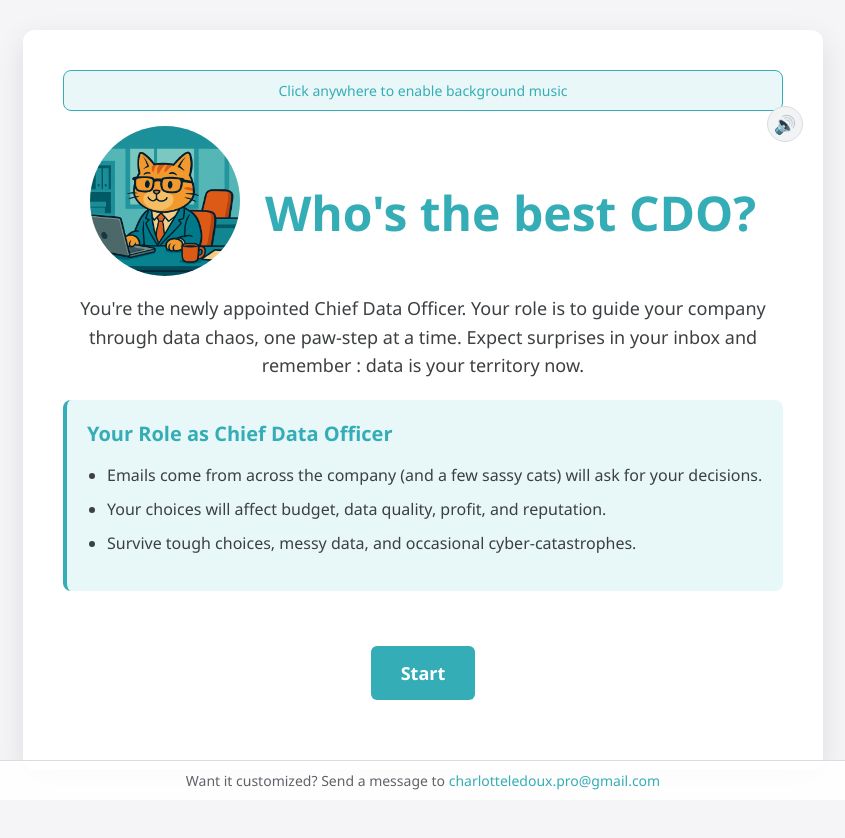
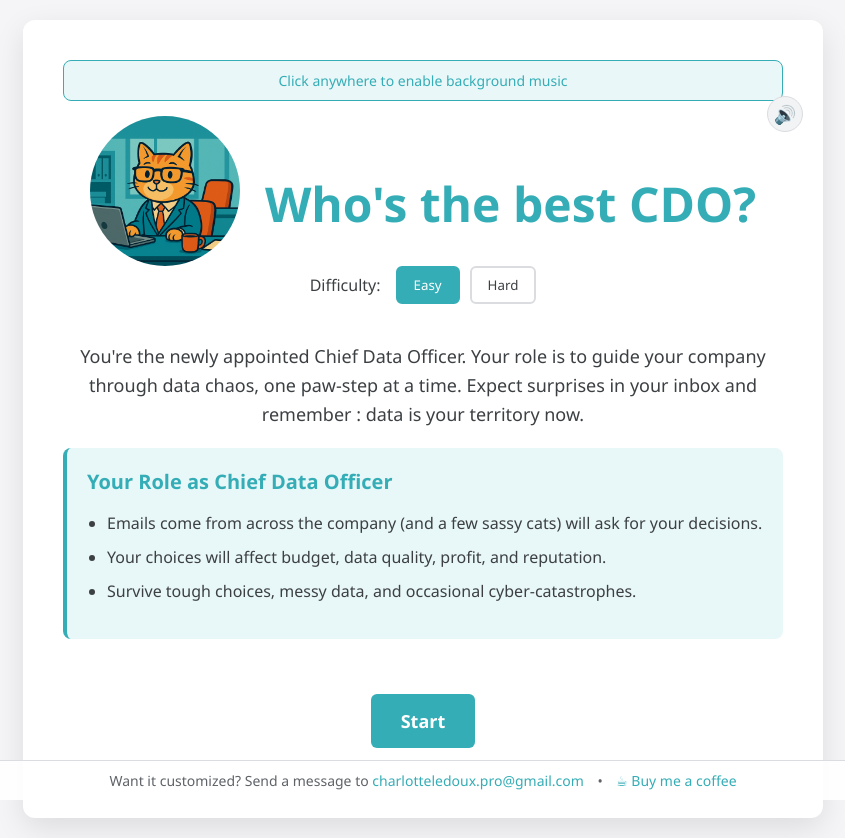
Before and after one commit to floriangardin/governopoly, a React (Create React App) app: page / in a window 1280 px wide. Shown: the whole page, without its empty margins (217-1062 px from the left). Before the commit the page ends 800 px from the top, so only its background shows below. Built offline with nearby package versions, Linux system fonts and the light colour scheme; no server answers.

Commit message:
add difficulty button

```diff
--- a/src/App.tsx
+++ b/src/App.tsx
@@ -29,6 +29,7 @@ function App() {
   const [gameState, setGameState] = useState<GameState>('start');
   const [score, setScore] = useState(0);
   const [defeatReason, setDefeatReason] = useState<DefeatReason>('budget');
+  const [difficulty, setDifficulty] = useState('easy');
   const [finalStats, setFinalStats] = useState({
     cdoBudget: 0,
     companyProfit: 0,
@@ -40,6 +41,11 @@ function App() {
   const startGame = () => {
     setGameState('playing');
     setScore(1000000); // Starting with $1M CDO budget
+  };
+
+  // Handle difficulty change
+  const handleDifficultyChange = (newDifficulty: string) => {
+    setDifficulty(newDifficulty);
   };
 
   // End the game with victory
@@ -62,7 +68,14 @@ function App() {
 
   return (
     <AppContainer>
-      {gameState === 'start' && <GameStart onStart={startGame} companyContext={companyContext} />}
+      {gameState === 'start' && (
+        <GameStart
+          onStart={startGame}
+          companyContext={companyContext}
+          difficulty={difficulty}
+          onDifficultyChange={handleDifficultyChange}
+        />
+      )}
       {gameState === 'playing' && (
         <GameScreen
           initialScore={score}
@@ -70,6 +83,7 @@ function App() {
           onGameVictory={endGameWithVictory}
           onGameDefeat={endGameWithDefeat}
           companyContext={companyContext}
+          difficulty={difficulty}
         />
       )}
       {gameState === 'victory' && (
@@ -88,7 +102,11 @@ function App() {
         />
       )}
       <Footer>
-        Want it customized? Send a message to <FooterLink href="mailto:charlotteledoux.pro@gmail.com">charlotteledoux.pro@gmail.com</FooterLink>
+        Want it customized? Send a message to <FooterLink href="mailto:charlotteledoux.pro@gmail.com" style={{ marginRight: '10px' }}>charlotteledoux.pro@gmail.com</FooterLink>
+        {' • '}
+        <FooterLink href="https://buymeacoffee.com/charlotte13" target="_blank" rel="noopener noreferrer" style={{ marginLeft: '10px' }}>
+          ☕ Buy me a coffee
+        </FooterLink>
       </Footer>
     </AppContainer>
   );
--- a/src/components/GameScreen.tsx
+++ b/src/components/GameScreen.tsx
@@ -21,10 +21,11 @@ interface GameScreenProps {
     dataTeamSize: number;
     description: string;
   };
+  difficulty: string;
 }
 
 // Main component
-const GameScreen: React.FC<GameScreenProps> = ({ initialScore, initialMonth, onGameVictory, onGameDefeat, companyContext }) => {
+const GameScreen: React.FC<GameScreenProps> = ({ initialScore, initialMonth, onGameVictory, onGameDefeat, companyContext, difficulty }) => {
   // Game state
   const [cdoBudget, setCdoBudget] = useState(initialScore);
   const [companyProfit, setCompanyProfit] = useState(0);
@@ -667,6 +668,7 @@ const GameScreen: React.FC<GameScreenProps> = ({ initialScore, initialMonth, onG
                             {choice.outcome.budgetImpact !== 0 && (
                               <ResponseImpact
                                 color={formatImpactWithColor(choice.outcome.budgetImpact).color}
+                                $difficulty={difficulty}
                                 $isUnavailable={!canSelect && choice.outcome.budgetImpact < 0 && Math.abs(choice.outcome.budgetImpact) > cdoBudget}
                               >
                                 💰 {formatImpactWithColor(choice.outcome.budgetImpact).text}
@@ -674,7 +676,11 @@ const GameScreen: React.FC<GameScreenProps> = ({ initialScore, initialMonth, onG
                             )}
 
                             {choice.outcome.profitImpact !== 0 && (
-                              <ResponseImpact color={formatImpactWithColor(choice.outcome.profitImpact).color}>
+                              <ResponseImpact
+                                color={formatImpactWithColor(choice.outcome.profitImpact).color}
+                                $difficulty={difficulty}
+                                $isUnavailable={!canSelect && choice.outcome.profitImpact < 0 && Math.abs(choice.outcome.profitImpact) > companyProfit}
+                              >
                                 📈 {formatImpactWithColor(choice.outcome.profitImpact).text}
                               </ResponseImpact>
                             )}
@@ -682,6 +688,7 @@ const GameScreen: React.FC<GameScreenProps> = ({ initialScore, initialMonth, onG
                             {choice.outcome.dataQualityImpact !== 0 && (
                               <ResponseImpact
                                 color={formatImpactWithColor(choice.outcome.dataQualityImpact, true).color}
+                                $difficulty={difficulty}
                                 $isUnavailable={!canSelect && choice.outcome.dataQualityImpact < 0 && Math.abs(choice.outcome.dataQualityImpact) > dataQuality}
                               >
                                 📊 {formatImpactWithColor(choice.outcome.dataQualityImpact, true).text}
@@ -691,6 +698,7 @@ const GameScreen: React.FC<GameScreenProps> = ({ initialScore, initialMonth, onG
                             {choice.outcome.reputationImpact !== 0 && (
                               <ResponseImpact
                                 color={formatImpactWithColor(choice.outcome.reputationImpact, true).color}
+                                $difficulty={difficulty}
                                 $isUnavailable={!canSelect && choice.outcome.reputationImpact < 0 && Math.abs(choice.outcome.reputationImpact) > reputation}
                               >
                                 ⭐ {formatImpactWithColor(choice.outcome.reputationImpact, true).text}
@@ -1225,11 +1233,13 @@ const ResponseImpacts = styled.div`
 interface ResponseImpactProps {
   color: string;
   $isUnavailable?: boolean;
+  $difficulty: string;
 }
 
 const ResponseImpact = styled.span<ResponseImpactProps>`
   color: ${props => props.$isUnavailable ? '#cf0000' : props.color};
   font-weight: ${props => props.$isUnavailable ? 'bold' : 'normal'};
+  display: ${props => props.$difficulty === 'hard' ? 'none' : 'block'};
   font-size: 13px;
   background: ${props => props.$isUnavailable ? 'rgba(207, 0, 0, 0.1)' : 'transparent'};
   padding: ${props => props.$isUnavailable ? '2px 4px' : '0'};
--- a/src/components/GameStart.tsx
+++ b/src/components/GameStart.tsx
@@ -14,13 +14,15 @@ interface GameStartProps {
     dataTeamSize: number;
     description: string;
   };
+  difficulty: string;
+  onDifficultyChange: (difficulty: string) => void;
 }
 
 const formatNumber = (num: number): string => {
   return new Intl.NumberFormat('en-US').format(num);
 };
 
-const GameStart: React.FC<GameStartProps> = ({ onStart, companyContext }) => {
+const GameStart: React.FC<GameStartProps> = ({ onStart, companyContext, difficulty, onDifficultyChange }) => {
   const { playSound, toggleMusic, isMusicMuted, audioReady } = useSoundService();
 
   useEffect(() => {
@@ -41,7 +43,7 @@ const GameStart: React.FC<GameStartProps> = ({ onStart, companyContext }) => {
       )}
 
       <HeaderContainer>
-      <CompanyLogoImage
+        <CompanyLogoImage
           src="/og-no-text.png"
           alt="Nine Lives Insurance logo"
           style={{ width: '150px', height: '150px' }}
@@ -52,9 +54,26 @@ const GameStart: React.FC<GameStartProps> = ({ onStart, companyContext }) => {
         </MusicButton>
       </HeaderContainer>
 
+      <DifficultySelector>
+        <DifficultyLabel>Difficulty:</DifficultyLabel>
+        <DifficultyButtons>
+          <DifficultyButton
+            selected={difficulty === 'easy'}
+            onClick={() => onDifficultyChange('easy')}
+          >
+            Easy
+          </DifficultyButton>
+          <DifficultyButton
+            selected={difficulty === 'hard'}
+            onClick={() => onDifficultyChange('hard')}
+          >
+            Hard
+          </DifficultyButton>
+        </DifficultyButtons>
+      </DifficultySelector>
 
       <Description>
-      You're the newly appointed Chief Data Officer. Your role is to guide your company through data chaos, one paw-step at a time. Expect surprises in your inbox and remember : data is your territory now.
+        You're the newly appointed Chief Data Officer. Your role is to guide your company through data chaos, one paw-step at a time. Expect surprises in your inbox and remember : data is your territory now.
       </Description>
 
 
@@ -321,4 +340,38 @@ const MusicButton = styled.button`
   }
 `;
 
+const DifficultySelector = styled.div`
+  display: flex;
+  align-items: center;
+  gap: 15px;
+  margin-bottom: 20px;
+`;
+
+const DifficultyLabel = styled.span`
+  font-size: 16px;
+  color: #3c4043;
+  font-weight: 500;
+`;
+
+const DifficultyButtons = styled.div`
+  display: flex;
+  gap: 10px;
+`;
+
+const DifficultyButton = styled.button<{ selected: boolean }>`
+  padding: 8px 16px;
+  border: 2px solid ${props => props.selected ? '#35adb6' : '#dadce0'};
+  border-radius: 6px;
+  background: ${props => props.selected ? '#35adb6' : 'white'};
+  color: ${props => props.selected ? 'white' : '#3c4043'};
+  font-weight: 500;
+  cursor: pointer;
+  transition: all 0.2s;
+
+  &:hover {
+    border-color: #35adb6;
+    background: ${props => props.selected ? '#35adb6' : '#e8f7f8'};
+  }
+`;
+
 export default GameStart;
```
